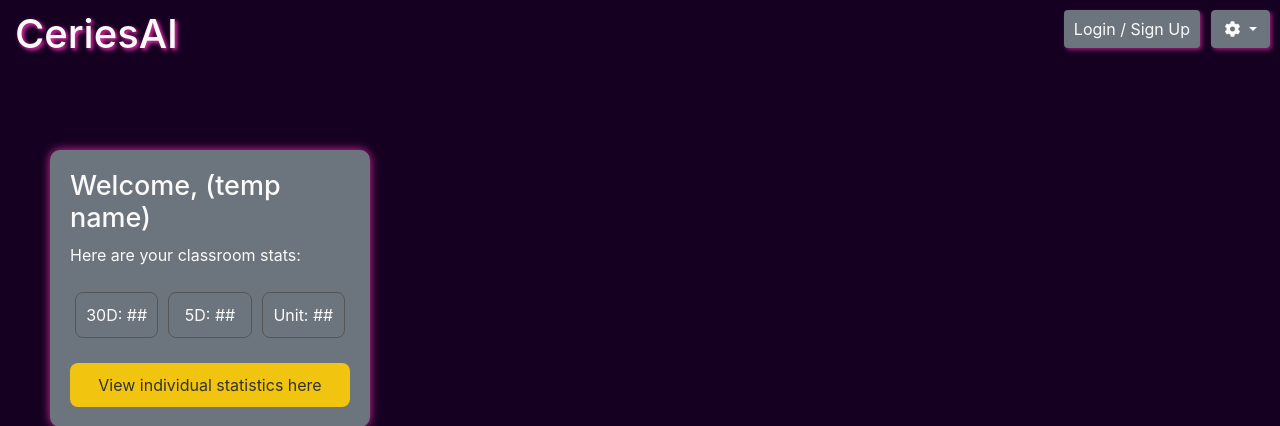
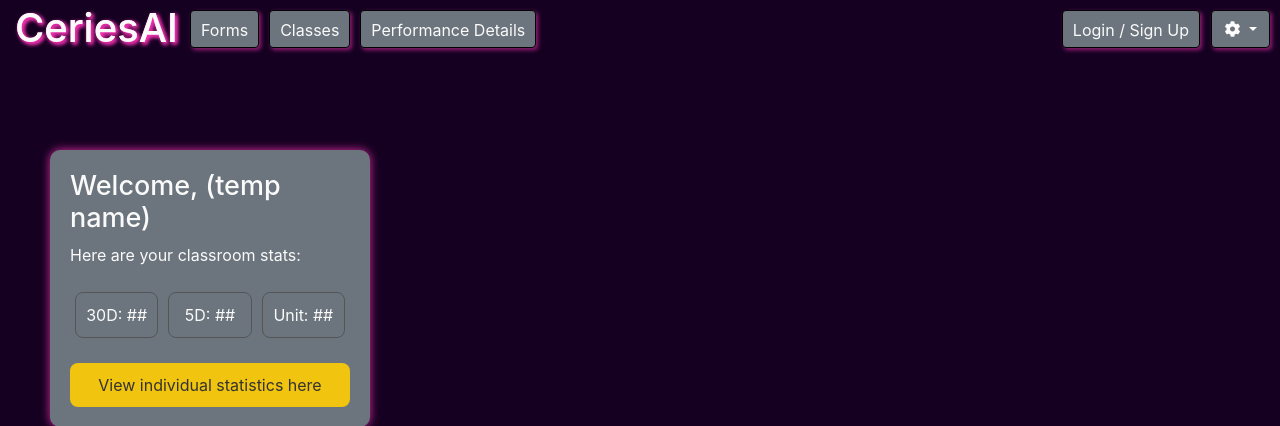
Before and after one commit to StevenGorlicki/CeresWeb, a Django app: page / in a window 1280 px wide. Shown: the top 426 px of the page. Run offline with Django 4.2, Linux system fonts and the light colour scheme; some libraries are stand-ins or nearby versions.

Commit message:
V 1.5 Added Page Buttons (Non-functional), Added Hover Color Change

```diff
--- a/website/static/color_style.css
+++ b/website/static/color_style.css
@@ -88,6 +115,8 @@ input:checked + .slider:before {
     position: absolute;
     top: 10px;
     right: 10px;
+    border: 1px solid black !important;
+    border-radius: 4px !important;
     z-index: 999; /* Ensure the settings icon appears above other elements */
 }
 
@@ -97,17 +126,43 @@ input:checked + .slider:before {
 
 h1 {
     position: absolute;
-    top: 10px;
+    top: 4px;
     left: 15px;
     margin: 0;
     padding: 0;
 }
 
+
+/* End Header CSS */
+
+/* Gives full body / Background color transition */
 body {
-    transition: background-color 0.4s ease-in-out, color 0.4s ease-in-out;
+    transition: background-color 0.4s ease, color 0.4s ease, box-shadow 0.4s ease;
 }
 
-/* Shadows for light mode */
+/* Changes Colors on hover */
+
+
+.dropdown:hover {
+    background-color: #d1a00f;
+}
+/* Needs important to override online settings */
+.settings:hover {
+    background-color: #d1a00f !important;
+}
+.login-signup:hover {
+    background-color: #d1a00f;
+}
+
+
+/* End Changes Colors on hover */
+
+
+
+/* Shadows for light and dark mode */
+
+
+/* light mode */
 .light-mode .dropdown,
 .light-mode .settings,
 .light-mode .login-signup{
@@ -141,7 +198,7 @@ body {
     line-height: 38px; /* Center text vertically */
     background: #6c757d;
     color: #FAFAFA;
-    border: none;
+    border: 1px solid black;
     border-radius: 4px; /* half of the height to get circular edges */
     cursor: pointer;
     transition: 0.4s;
@@ -273,9 +332,52 @@ body {
     font-size: 27px;        /* Adjust the font size to your preference */
 }
 
+.signup-modal-body {
+    color: #150021;
+    background: #FAFAFA;
+}
+
+.signup-modal-title {
+    color: #150021;
+}
+
+.signup-modal-title {
+    text-shadow: none !important;
+}
+
+.signup-modal-body {
+    text-shadow: none !important;
+}
 
 
+.button-group {
+    position: absolute;
+    top: 10px;
+    left: calc(100px + 15px + 75px); /* 100px for margin, 15px to match padding of h1, 75px to move it 75 pixels to the right */
+    display: flex;
+    align-items: center;
+}
+.dark-mode .header-button {
+    box-shadow: 2px 2px 4px rgba(255, 52, 184, 0.55);
+}
 
+.light-mode .header-button {
+    box-shadow: 2px 2px 4px #D075FF;
+}
+.header-button {
+    height: 38px;
+    padding: 0px 10px;
+    line-height: 38px;
+    background: #6c757d;
+    color: #FAFAFA;
+    border: 1px solid black;
+    border-radius: 4px;
+    cursor: pointer;
+    transition: 0.4s;
+    margin-right: 10px;
+}
 
-
+.header-button:hover {
+    background-color: #d1a00f;
+}
 /* BOX FOR CLASS STATS AND WELCOME*/
--- a/website/static/theme_switch.js
+++ b/website/static/theme_switch.js
@@ -1,4 +1,4 @@
-document.getElementById('mode-switch').addEventListener('change', function(event) {
+document.getElementById('mode-switch').addEventListener('change', function (event) {
     let modeIcon = document.getElementById('mode-icon');
     let body = document.querySelector('body');
     let modeText = document.getElementById('mode-text');
@@ -24,14 +24,41 @@ document.getElementById('mode-switch').addEventListener('change', function(event
 });
 
 // Add an event listener to the dropdown to stop click propagation
-document.querySelector('.dropdown-menu').addEventListener('click', function(event) {
+document.querySelector('.dropdown-menu').addEventListener('click', function (event) {
     event.stopPropagation();
 });
 
 // Add an event listener to close the dropdown when clicking outside
-document.addEventListener('click', function(event) {
+document.addEventListener('click', function (event) {
     const settingsDropdown = document.getElementById('settingsDropdown');
     if (!settingsDropdown.contains(event.target)) {
         $(".dropdown-menu").removeClass("show");
     }
 });
+
+function showLoginForm() {
+    document.getElementById('loginModalBody').classList.remove('d-none');
+    document.getElementById('signupModalBody').classList.add('d-none');
+}
+
+document.getElementById('loginSignup').addEventListener('click', function () {
+    showLoginForm();
+    $('#loginSignupModal').modal('show');
+});
+
+document.getElementById('needToSignUpButton').addEventListener('click', function () {
+    // Hide the login modal body and show the sign-up modal body
+    document.getElementById('loginModalBody').classList.add('d-none');
+    document.getElementById('signupModalBody').classList.remove('d-none');
+});
+
+document.getElementById('signUpButton').addEventListener('click', function () {
+    // Implement your sign-up logic here...
+    // After successful sign-up, you can close the modal if needed:
+    $('#loginSignupModal').modal('hide');
+});
+
+// Reset the modal content to login form when the modal is closed
+$('#loginSignupModal').on('hidden.bs.modal', function () {
+    showLoginForm();
+});
--- a/website/templates/index.html
+++ b/website/templates/index.html
@@ -6,10 +6,17 @@
     <link href="{% static 'color_style.css' %}" rel="stylesheet">
     <link href="https://stackpath.bootstrapcdn.com/bootstrap/4.3.1/css/bootstrap.min.css" rel="stylesheet">
     <link href="https://cdnjs.cloudflare.com/ajax/libs/font-awesome/5.13.0/css/all.min.css" rel="stylesheet">
+
 </head>
 <body class="dark-mode">
     <!-- Wrap the content in a div with class "header" -->
     <div class="header">
+        <h1>CeriesAI</h1>
+        <div class="button-group">
+            <button class="header-button">Forms</button>
+            <button class="header-button">Classes</button>
+            <button class="header-button">Performance Details</button>
+        </div>
         <div class="login-signup" id="loginSignup">Login / Sign Up</div>
         <div class="dropdown">
             <button class="btn btn-secondary dropdown-toggle settings" type="button" id="settingsDropdown" data-toggle="dropdown" aria-haspopup="true" aria-expanded="false">
@@ -17,15 +24,16 @@
             </button>
             <div class="dropdown-menu dropdown-menu-right" aria-labelledby="settingsDropdown">
                 <div class="dropdown-item">
-                        <label for="mode-switch"><span id="mode-text">Dark Mode</span> <i id="mode-icon" class="fas fa-moon"></i></label>
-                        <label class="switch">
-                            <input type="checkbox" id="mode-switch">
-                            <span class="slider"></span>
-                        </label>
+                    <label for="mode-switch"><span id="mode-text">Dark Mode</span> <i id="mode-icon" class="fas fa-moon"></i></label>
+                    <label class="switch">
+                        <input type="checkbox" id="mode-switch">
+                        <span class="slider"></span>
+                    </label>
                 </div>
                 <button class="dropdown-item" type="button" id="logoutButton">Log Out</button>
             </div>
         </div>
+    </div>
         <h1>CeriesAI</h1>
 
         <!-- Main Stats Box -->
@@ -45,19 +53,19 @@
             </div>
             <a href="#" class="clickable-box">View individual statistics here</a>
         </div>
-
     </div>
 
+    <!-- Login / Sign Up Modal -->
     <div class="modal fade" id="loginSignupModal" tabindex="-1" role="dialog" aria-labelledby="loginSignupModalLabel" aria-hidden="true">
         <div class="modal-dialog" role="document">
             <div class="modal-content">
                 <div class="modal-header">
-                    <h5 class="modal-title" id="loginSignupModalLabel">Login / Sign Up</h5>
+                    <h5 class="modal-title" id="loginSignupModalLabel">Login</h5>
                     <button type="button" class="close" data-dismiss="modal" aria-label="Close">
                         <span aria-hidden="true">&times;</span>
                     </button>
                 </div>
-                <div class="modal-body">
+                <div class="modal-body" id="loginModalBody">
                     <form>
                         <div class="form-group">
                             <input type="text" class="form-control" id="username" placeholder="Username">
@@ -66,9 +74,29 @@
                             <input type="password" class="form-control" id="password" placeholder="Password">
                         </div>
                         <button type="button" class="btn btn-primary" id="loginButton">Login</button>
-                        <button type="button" class="btn btn-secondary" id="signupButton">Need to Sign Up?</button>
+                        <button type="button" class="btn btn-secondary" id="needToSignUpButton">Need to Sign Up?</button>
                     </form>
                 </div>
+                <!-- New Sign Up Modal -->
+                <div class="modal-body d-none" id="signupModalBody">
+                    <form>
+                        <div class="form-group">
+                            <input type="email" class="form-control" id="email" placeholder="Email">
+                        </div>
+                        <div class="form-group">
+                            <input type="text" class="form-control" id="newUsername" placeholder="Username">
+                        </div>
+                        <div class="form-group">
+                            <input type="password" class="form-control" id="newPassword" placeholder="Password">
+                        </div>
+                        <div class="form-group">
+                            <input type="password" class="form-control" id="confirmPassword" placeholder="Confirm Password">
+                        </div>
+                        <button type="button" class="btn btn-primary" id="signUpButton">Sign Up!</button>
+                    </form>
+                </div>
+                <!-- End of New Sign Up Modal -->
+
                 <div class="modal-footer">
                     <button type="button" class="btn btn-secondary" data-dismiss="modal">Close</button>
                 </div>
@@ -80,10 +108,5 @@
     <script src="https://cdnjs.cloudflare.com/ajax/libs/popper.js/1.14.7/umd/popper.min.js"></script>
     <script src="https://stackpath.bootstrapcdn.com/bootstrap/4.3.1/js/bootstrap.min.js"></script>
     <script src="{% static 'theme_switch.js' %}"></script>
-    <script>
-        document.getElementById('loginSignup').addEventListener('click', function() {
-            $('#loginSignupModal').modal('show');
-        });
-    </script>
 </body>
 </html>
```
Also changed, not shown: other parts of website/static/color_style.css (+60 -29 lines).
